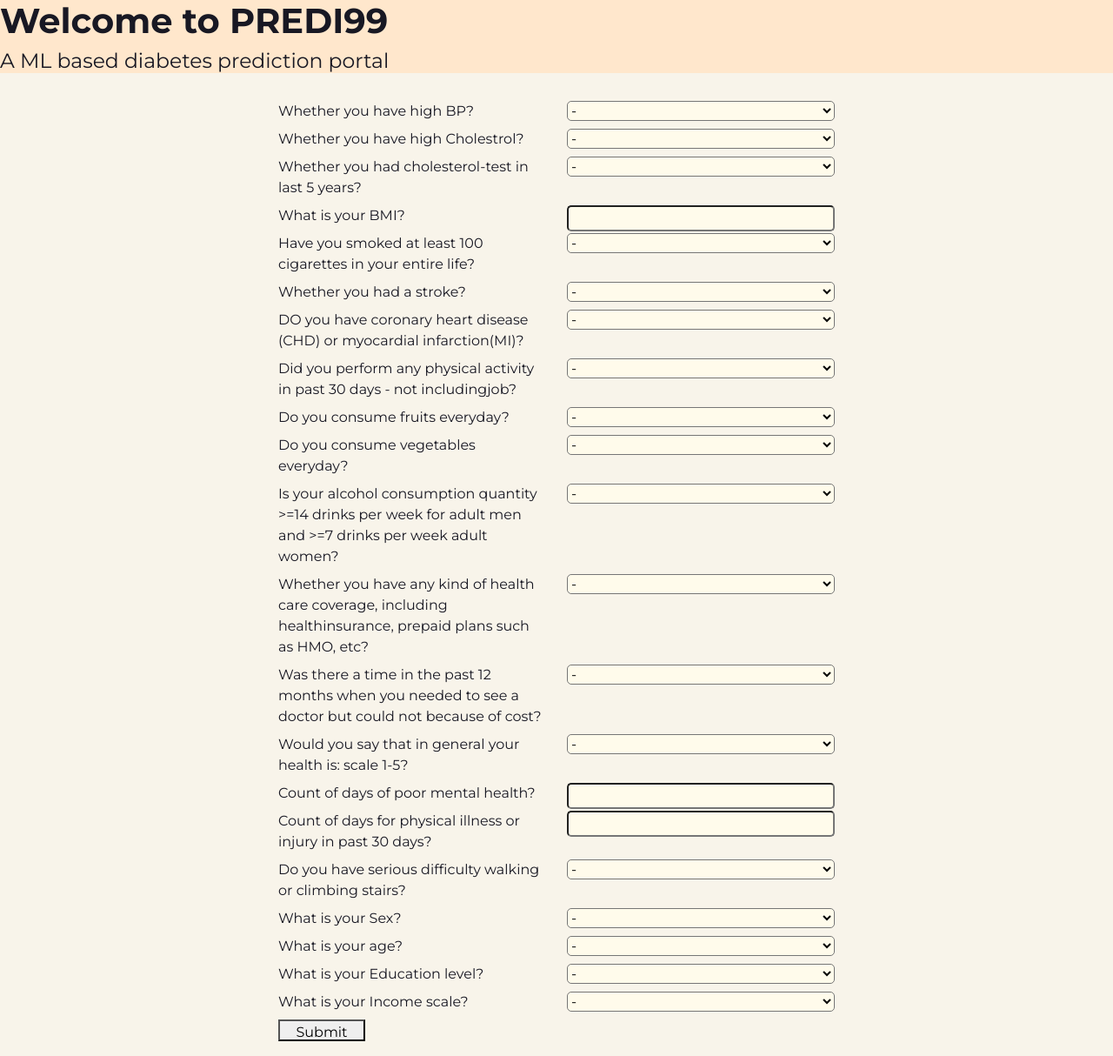
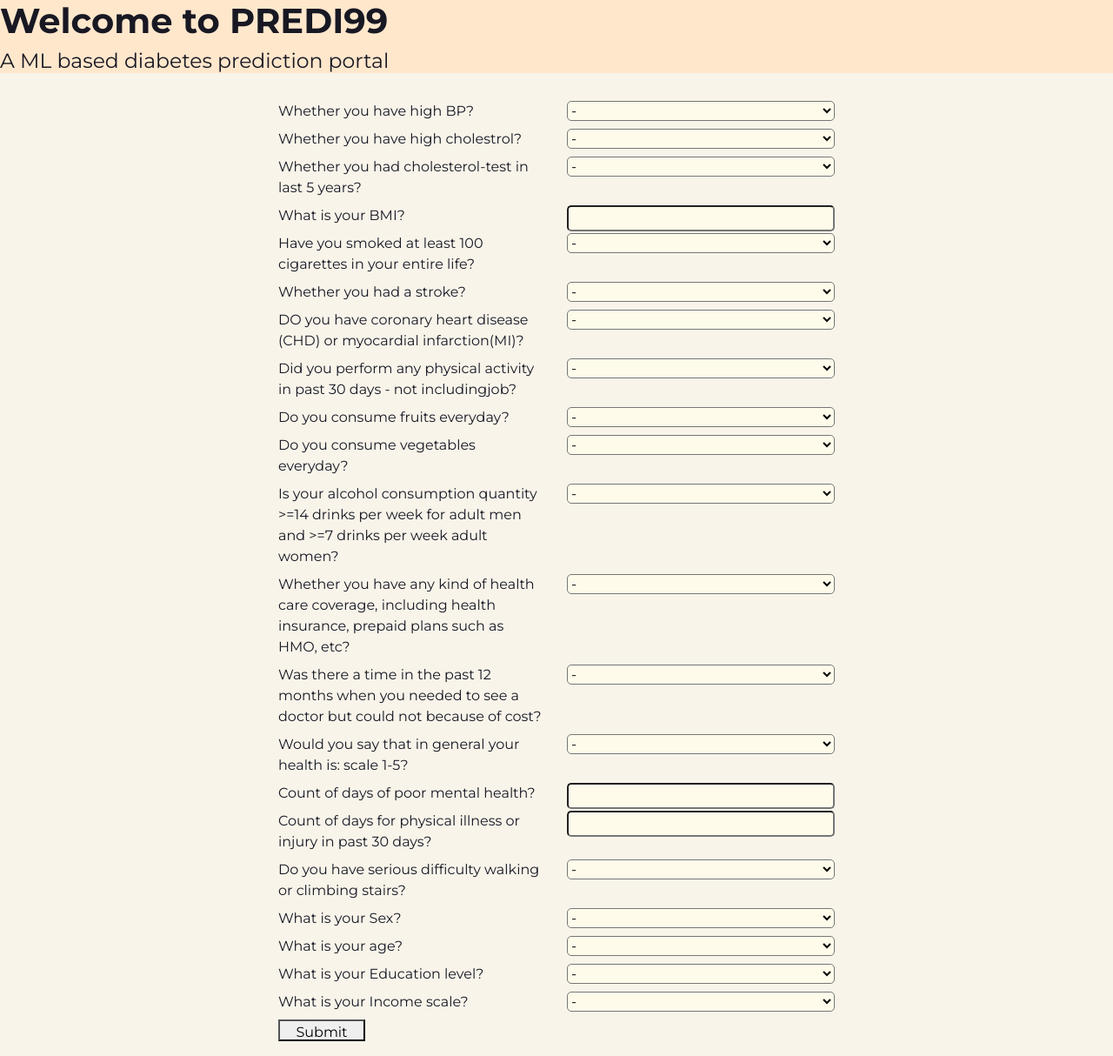
Before and after one commit to anshnigam/diabetes-webapp, a Flask app: page / in a window 1280 px wide. Shown: the part 56-1270 px from the top of the page at 87% size. Run offline with Flask 3, Linux system fonts and the light colour scheme; parts of the project's set-up code (start-up, migrations or seed data) failed here and were passed over.

Commit message:
Spelling correction

```diff
--- a/templates/index.html
+++ b/templates/index.html
@@ -66,7 +66,7 @@
       </div>
 
       <div class="row">
-        <div class="col"><label class="form-label" for="highChol">Whether you have high Cholestrol?</label></div>
+        <div class="col"><label class="form-label" for="highChol">Whether you have high cholestrol?</label></div>
         <div class="col">
           <select id="highChol" name="COL" size="1">
             <option value="NIL">-</option>
@@ -168,7 +168,7 @@
         <div class="col"><label class="form-label" for="AnyHealthcare">Whether you have any kind of health care
             coverage,
             including
-            healthinsurance, prepaid
+            health insurance, prepaid
             plans such as HMO, etc?</label></div>
         <div class="col"><select id="highBP" name="AHC" size="1">
             <option value="NIL">-</option>
```
